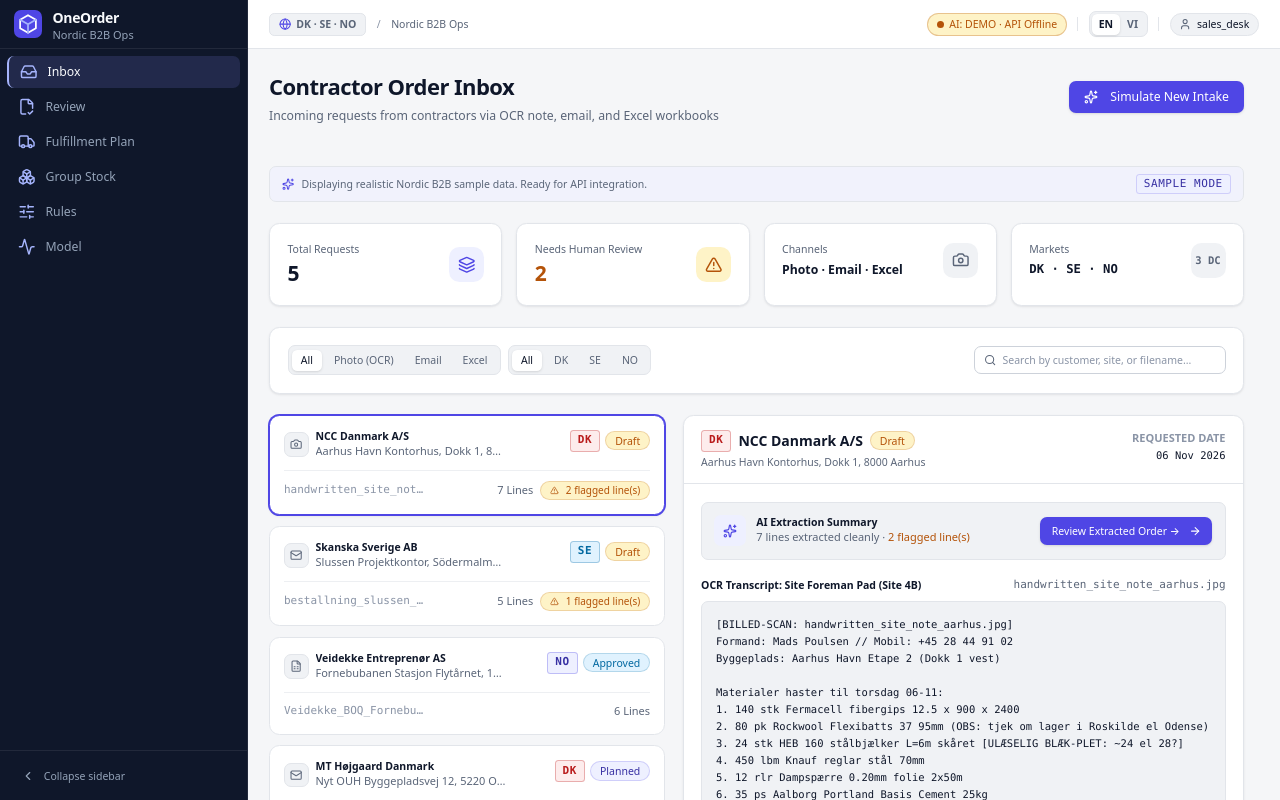
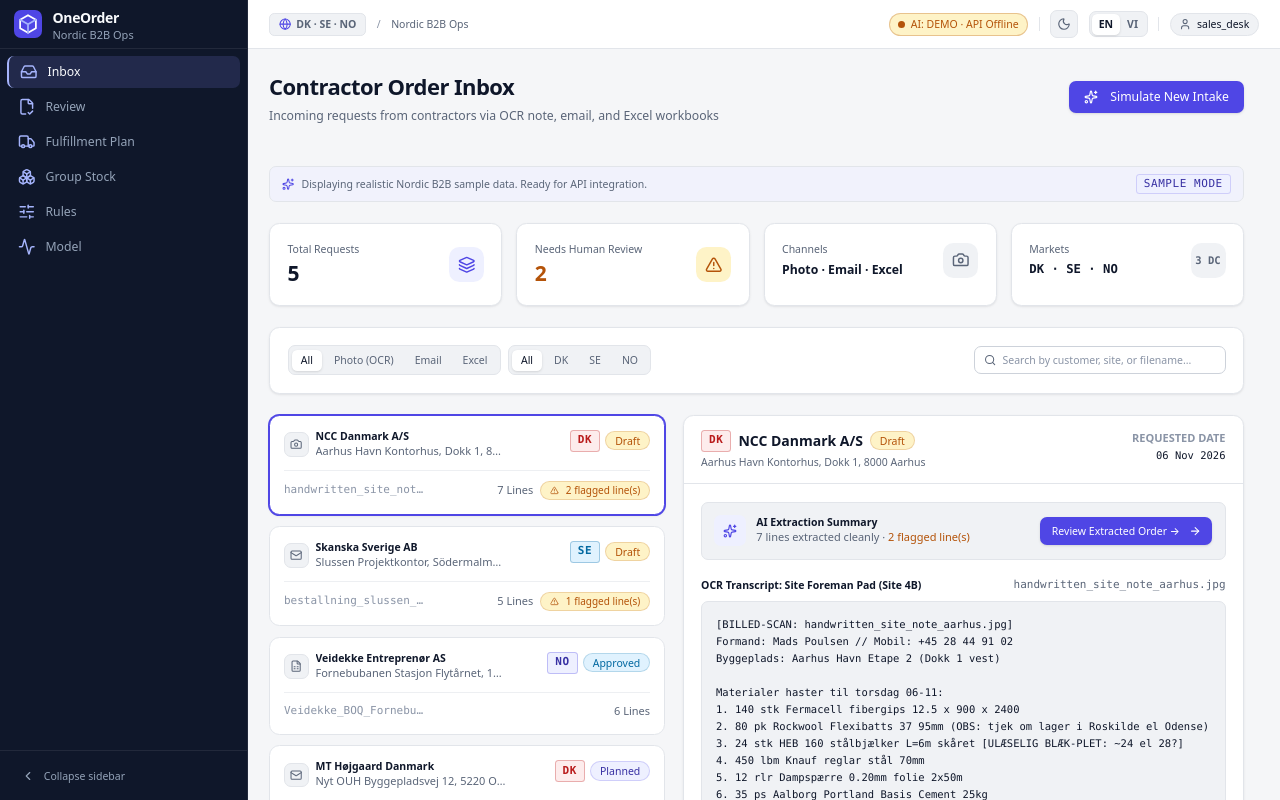
Before and after one commit to pumpowhat/OneOrder, a React (Vite) app in the folder frontend/: page /inbox in a window 1280 px wide. Built offline with nearby package versions, Linux system fonts and the light colour scheme; no server answers.

Commit message:
feat(frontend): step 15 - optional dark mode theme toggle

```diff
--- a/frontend/src/App.tsx
+++ b/frontend/src/App.tsx
@@ -1,4 +1,5 @@
 import { BrowserRouter, Routes, Route, Navigate } from "react-router";
+import { ThemeProvider } from "./theme/ThemeProvider.tsx";
 import { I18nProvider } from "./i18n/I18nProvider.tsx";
 import { SidebarProvider } from "./components/layout/SidebarProvider.tsx";
 import { ToastProvider } from "./components/ui/ToastProvider.tsx";
@@ -14,6 +15,7 @@ import NotFoundPage from "./pages/NotFoundPage.tsx";
 
 export default function App() {
   return (
+    <ThemeProvider>
       <I18nProvider>
         <ToastProvider>
           <SidebarProvider>
@@ -34,5 +36,6 @@ export default function App() {
           </SidebarProvider>
         </ToastProvider>
       </I18nProvider>
+    </ThemeProvider>
   );
 }
--- a/frontend/src/components/layout/Header.tsx
+++ b/frontend/src/components/layout/Header.tsx
@@ -1,6 +1,7 @@
 import { User, Globe } from "lucide-react";
 import { AiModeBadge } from "../shared/AiModeBadge.tsx";
 import { LanguageSwitcher } from "../shared/LanguageSwitcher.tsx";
+import { ThemeToggle } from "../../theme/ThemeToggle.tsx";
 import { useI18n } from "../../i18n/useI18n.ts";
 
 export function Header() {
@@ -24,6 +25,7 @@ export function Header() {
       <div className="flex items-center gap-3">
         <AiModeBadge />
         <div className="h-4 w-px bg-line" aria-hidden="true" />
+        <ThemeToggle />
         <LanguageSwitcher />
         <div className="h-4 w-px bg-line" aria-hidden="true" />
         <div className="flex items-center gap-1.5 px-2.5 py-1 rounded-full bg-surface-2 border border-line text-xs font-medium text-ink">
--- a/frontend/src/index.css
+++ b/frontend/src/index.css
@@ -36,6 +36,34 @@
 
   --shadow-card:
     0 1px 2px rgba(15, 23, 42, 0.04), 0 1px 3px rgba(15, 23, 42, 0.06);
+}
+
+html.dark {
+  --canvas: #0b0f19;
+  --surface: #111827;
+  --surface-2: #1e293b;
+  --line: #1f2937;
+  --line-strong: #334155;
+  --ink: #f8fafc;
+  --ink-muted: #94a3b8;
+  --ink-faint: #64748b;
+
+  --brand: #6366f1;
+  --brand-hover: #818cf8;
+  --brand-soft: rgba(99, 102, 241, 0.16);
+  --brand-ink: #c7d2fe;
+  --on-brand: #ffffff;
+
+  --success: #4ade80;
+  --success-soft: rgba(34, 197, 94, 0.16);
+  --warn: #fbbf24;
+  --warn-soft: rgba(245, 158, 11, 0.16);
+  --danger: #f87171;
+  --danger-soft: rgba(239, 68, 68, 0.16);
+  --info: #38bdf8;
+  --info-soft: rgba(14, 165, 233, 0.16);
+
+  --shadow-card: 0 1px 3px rgba(0, 0, 0, 0.35);
 }
 
 @theme inline {
--- /dev/null
+++ b/frontend/src/theme/ThemeProvider.tsx
@@ -0,0 +1,49 @@
+import {
+  useState,
+  useEffect,
+  useCallback,
+  useMemo,
+  type ReactNode,
+} from "react";
+import { ThemeContext, type Theme } from "./themeContext.ts";
+import { readStorage, writeStorage } from "../lib/storage.ts";
+
+const STORAGE_KEY = "oneorder.theme";
+
+export function ThemeProvider({ children }: { children: ReactNode }) {
+  const [theme, setThemeState] = useState<Theme>(() => {
+    const saved = readStorage(STORAGE_KEY);
+    return saved === "dark" ? "dark" : "light";
+  });
+
+  const setTheme = useCallback((next: Theme) => {
+    setThemeState(next);
+    writeStorage(STORAGE_KEY, next);
+  }, []);
+
+  const toggleTheme = useCallback(() => {
+    setThemeState((prev) => {
+      const next = prev === "dark" ? "light" : "dark";
+      writeStorage(STORAGE_KEY, next);
+      return next;
+    });
+  }, []);
+
+  useEffect(() => {
+    const root = document.documentElement;
+    if (theme === "dark") {
+      root.classList.add("dark");
+    } else {
+      root.classList.remove("dark");
+    }
+  }, [theme]);
+
+  const value = useMemo(
+    () => ({ theme, toggleTheme, setTheme }),
+    [theme, toggleTheme, setTheme],
+  );
+
+  return (
+    <ThemeContext.Provider value={value}>{children}</ThemeContext.Provider>
+  );
+}
--- /dev/null
+++ b/frontend/src/theme/ThemeToggle.tsx
@@ -0,0 +1,24 @@
+import { Sun, Moon } from "lucide-react";
+import { useTheme } from "./useTheme.ts";
+
+export function ThemeToggle() {
+  const { theme, toggleTheme } = useTheme();
+
+  return (
+    <button
+      type="button"
+      onClick={toggleTheme}
+      aria-label={
+        theme === "dark" ? "Switch to light mode" : "Switch to dark mode"
+      }
+      title={theme === "dark" ? "Switch to light mode" : "Switch to dark mode"}
+      className="cursor-pointer inline-flex items-center justify-center w-8 h-8 rounded-lg border border-line bg-surface-2 hover:bg-surface text-ink-muted hover:text-ink transition-colors focus-visible:outline-2 focus-visible:outline-brand"
+    >
+      {theme === "dark" ? (
+        <Sun className="w-4 h-4 text-warn" aria-hidden="true" />
+      ) : (
+        <Moon className="w-4 h-4 text-ink-muted" aria-hidden="true" />
+      )}
+    </button>
+  );
+}
--- /dev/null
+++ b/frontend/src/theme/themeContext.ts
@@ -0,0 +1,11 @@
+import { createContext } from "react";
+
+export type Theme = "light" | "dark";
+
+export interface ThemeContextType {
+  theme: Theme;
+  toggleTheme: () => void;
+  setTheme: (theme: Theme) => void;
+}
+
+export const ThemeContext = createContext<ThemeContextType | null>(null);
--- /dev/null
+++ b/frontend/src/theme/useTheme.ts
@@ -0,0 +1,10 @@
+import { useContext } from "react";
+import { ThemeContext, type ThemeContextType } from "./themeContext.ts";
+
+export function useTheme(): ThemeContextType {
+  const ctx = useContext(ThemeContext);
+  if (!ctx) {
+    throw new Error("useTheme must be used within a ThemeProvider");
+  }
+  return ctx;
+}
```
Lines whose indentation alone changed are shown as unchanged.
